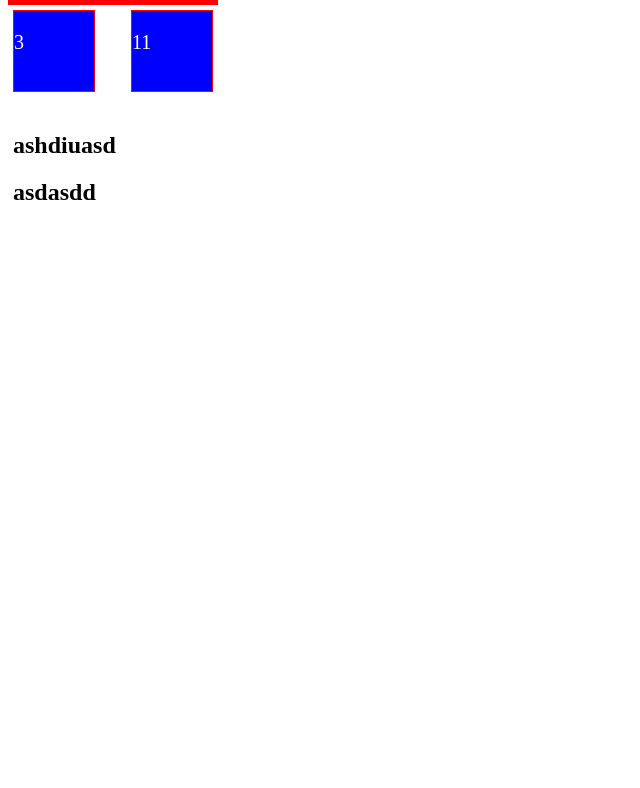
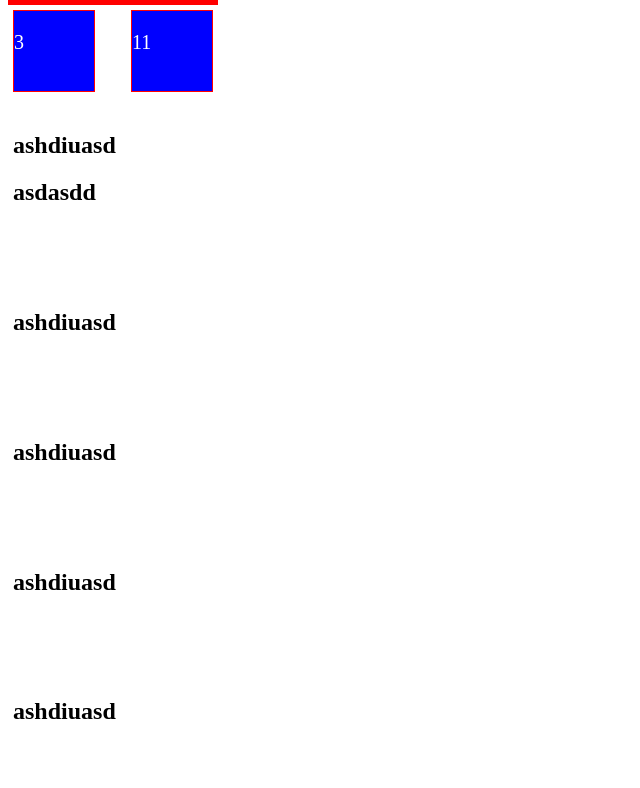
Before and after one commit to eacamp-technest/topics-lesson, a plain HTML site: page index.html in a window 1280 px wide. Shown: the part 513-1301 px from the top of the page, without its empty margins (0-640 px from the left). Before the commit the page ends 800 px from the top, so only its background shows below. Drawn offline with Linux system fonts and the light colour scheme.

Commit message:
asiduhasd

```diff
--- a/index.html
+++ b/index.html
@@ -50,7 +50,21 @@
             <h2>ashdiuasd</h2>
             <h2>asdasdd</h2>
 
-            <p>asdhiausd</p>
+            <p>11</p>
+        </div>
+        <div>
+            <h2>ashdiuasd <p>11</p>
+        </div>
+        <div>
+            <h2>ashdiuasd <p>11</p>
+        </div>
+        <div>
+            <h2>ashdiuasd <p>11</p>
+        </div>
+        <div>
+            <h2>ashdiuasd
+
+                <p>asdhiausd</p>
         </div>
 
     </div>
```
